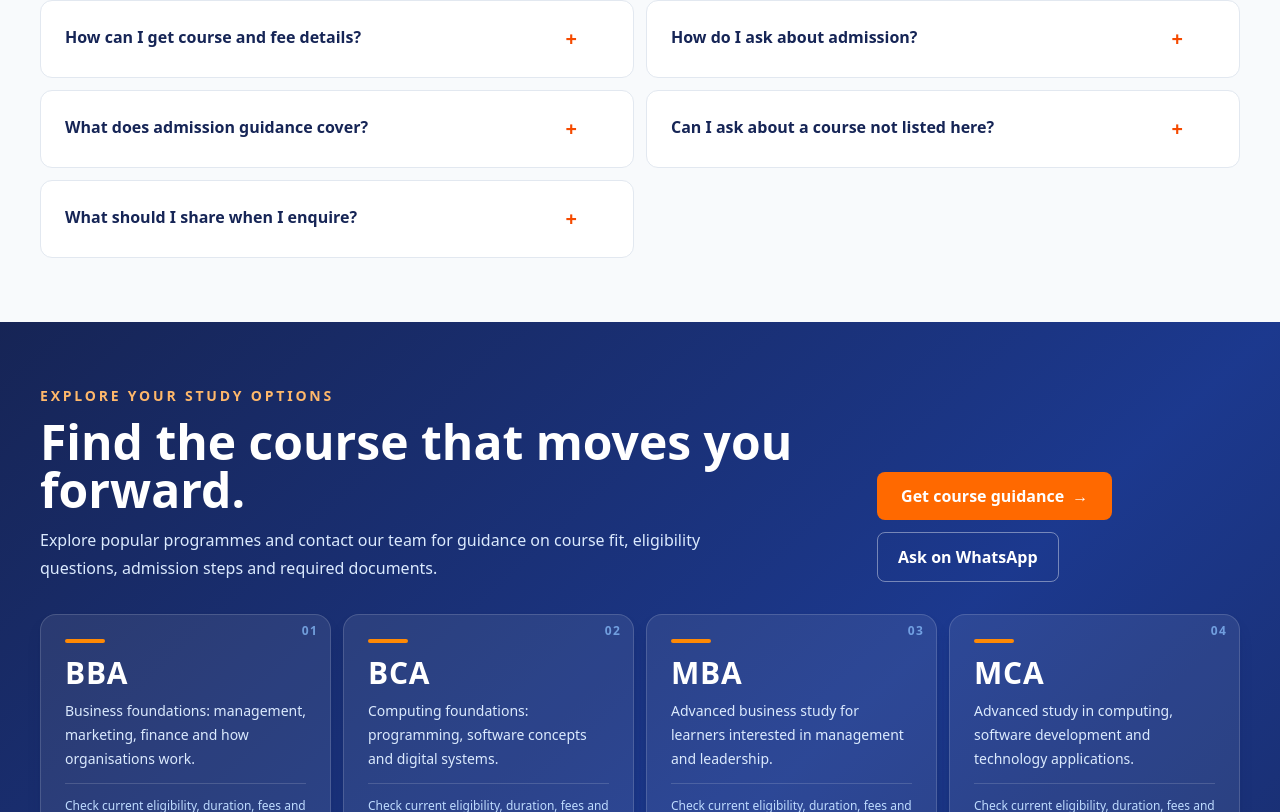
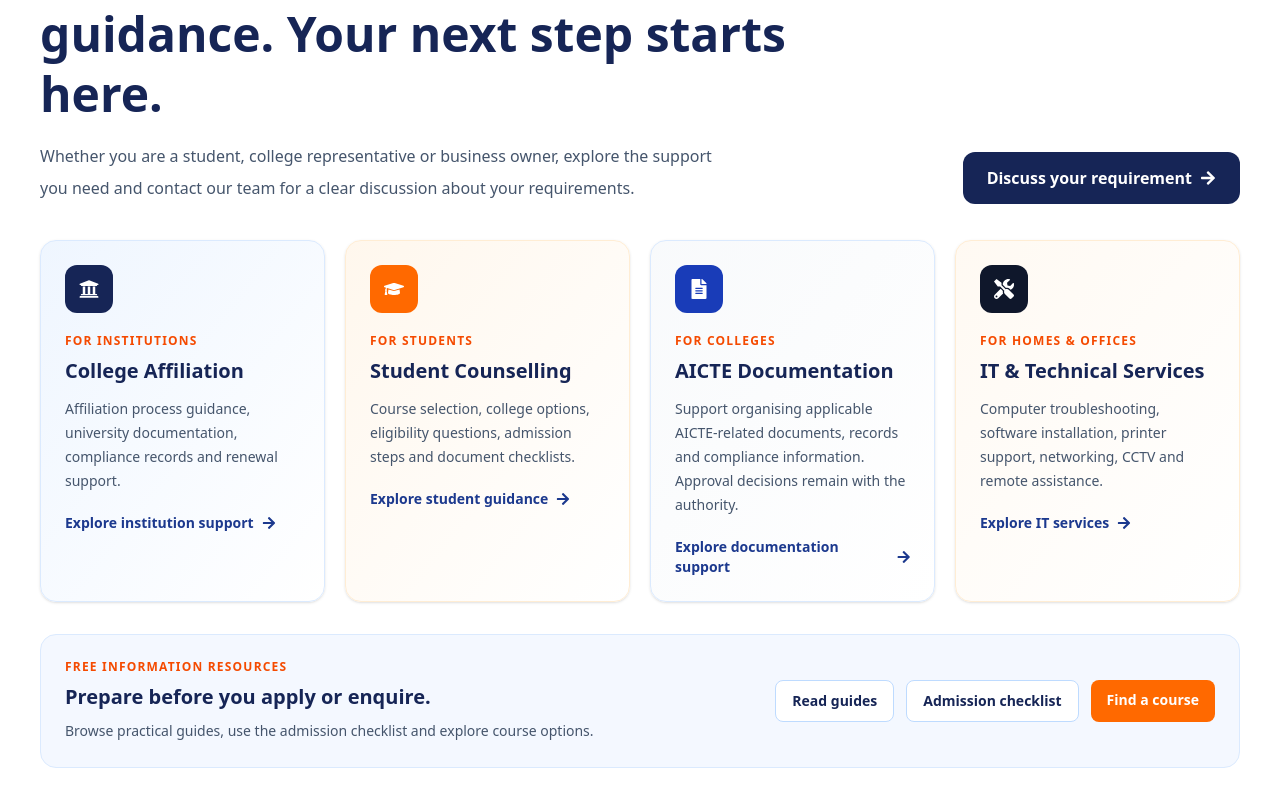
Before and after one commit to eyepek/EYEPEK, a React (Vite) app: page / in a window 1280 px wide. Shown: the part 8348-9160 px from the top of the page. Built offline with nearby package versions, Linux system fonts and the light colour scheme.

Commit message:
Add service discovery cards and free student resources

```diff
--- a/src/pages/HomePage.jsx
+++ b/src/pages/HomePage.jsx
@@ -459,6 +459,61 @@ const HomePage = () => {
       </div>
     </section>
 
+    <section id='explore-eyepek' className='bg-white'>
+      <div className='mx-auto max-w-7xl px-6 py-14 md:px-10 md:py-20'>
+        <div className='flex flex-col gap-5 md:flex-row md:items-end md:justify-between'>
+          <div className='max-w-3xl'>
+            <p className='text-sm font-extrabold uppercase tracking-[0.18em] text-orange-600'>{t('Explore what EYEPEK can do for you', 'जानें EYEPEK आपकी कैसे मदद कर सकता है')}</p>
+            <h2 className='mt-3 text-3xl font-black leading-tight text-blue-950 md:text-5xl'>{t('Practical services. Clear guidance. Your next step starts here.', 'उपयोगी सेवाएँ। स्पष्ट मार्गदर्शन। आपका अगला कदम यहीं से।')}</h2>
+            <p className='mt-4 max-w-2xl text-base leading-8 text-slate-600'>{t('Whether you are a student, college representative or business owner, explore the support you need and contact our team for a clear discussion about your requirements.', 'आप विद्यार्थी हों, कॉलेज प्रतिनिधि हों या व्यवसाय से जुड़े हों—अपनी ज़रूरत के अनुसार सेवा चुनें और हमारी टीम से बात करें।')}</p>
+          </div>
+          <a href='/contact' className='inline-flex shrink-0 items-center justify-center gap-2 rounded-xl bg-blue-950 px-6 py-3.5 font-bold text-white transition hover:bg-blue-800'>{t('Discuss your requirement', 'अपनी ज़रूरत बताएँ')} <FaArrowRight aria-hidden='true' /></a>
+        </div>
+        <div className='mt-9 grid gap-5 sm:grid-cols-2 lg:grid-cols-4'>
+          <a href='/services/business-support' className='group rounded-2xl border border-blue-100 bg-gradient-to-br from-blue-50 to-white p-6 shadow-sm transition hover:-translate-y-1 hover:shadow-xl'>
+            <span className='flex h-12 w-12 items-center justify-center rounded-xl bg-blue-950 text-xl text-white'><FaUniversity aria-hidden='true' /></span>
+            <p className='mt-5 text-xs font-extrabold uppercase tracking-widest text-orange-600'>{t('For institutions', 'संस्थानों के लिए')}</p>
+            <h3 className='mt-2 text-xl font-black text-blue-950'>{t('College Affiliation', 'कॉलेज संबद्धता')}</h3>
+            <p className='mt-3 text-sm leading-6 text-slate-600'>{t('Affiliation process guidance, university documentation, compliance records and renewal support.', 'संबद्धता प्रक्रिया, विश्वविद्यालय के दस्तावेज़, अनुपालन रिकॉर्ड और नवीनीकरण में मार्गदर्शन।')}</p>
+            <span className='mt-5 inline-flex items-center gap-2 text-sm font-bold text-blue-900 group-hover:text-orange-600'>{t('Explore institution support', 'संस्थान सहायता देखें')} <FaArrowRight aria-hidden='true' /></span>
+          </a>
+          <a href='/services/education' className='group rounded-2xl border border-orange-100 bg-gradient-to-br from-orange-50 to-white p-6 shadow-sm transition hover:-translate-y-1 hover:shadow-xl'>
+            <span className='flex h-12 w-12 items-center justify-center rounded-xl bg-orange-500 text-xl text-white'><FaGraduationCap aria-hidden='true' /></span>
+            <p className='mt-5 text-xs font-extrabold uppercase tracking-widest text-orange-600'>{t('For students', 'विद्यार्थियों के लिए')}</p>
+            <h3 className='mt-2 text-xl font-black text-blue-950'>{t('Student Counselling', 'विद्यार्थी काउंसलिंग')}</h3>
+            <p className='mt-3 text-sm leading-6 text-slate-600'>{t('Course selection, college options, eligibility questions, admission steps and document checklists.', 'कोर्स चयन, कॉलेज विकल्प, पात्रता संबंधी सवाल, प्रवेश प्रक्रिया और दस्तावेज़ चेकलिस्ट।')}</p>
+            <span className='mt-5 inline-flex items-center gap-2 text-sm font-bold text-blue-900 group-hover:text-orange-600'>{t('Explore student guidance', 'छात्र मार्गदर्शन देखें')} <FaArrowRight aria-hidden='true' /></span>
+          </a>
+          <a href='/services/business-support' className='group rounded-2xl border border-blue-100 bg-gradient-to-br from-slate-50 to-white p-6 shadow-sm transition hover:-translate-y-1 hover:shadow-xl'>
+            <span className='flex h-12 w-12 items-center justify-center rounded-xl bg-blue-800 text-xl text-white'><FaFileAlt aria-hidden='true' /></span>
+            <p className='mt-5 text-xs font-extrabold uppercase tracking-widest text-orange-600'>{t('For colleges', 'कॉलेजों के लिए')}</p>
+            <h3 className='mt-2 text-xl font-black text-blue-950'>{t('AICTE Documentation', 'AICTE दस्तावेज़ सहायता')}</h3>
+            <p className='mt-3 text-sm leading-6 text-slate-600'>{t('Support organising applicable AICTE-related documents, records and compliance information. Approval decisions remain with the authority.', 'जहाँ लागू हो AICTE से जुड़े दस्तावेज़, रिकॉर्ड और अनुपालन जानकारी व्यवस्थित करने में सहायता। मंज़ूरी का निर्णय प्राधिकरण करता है।')}</p>
+            <span className='mt-5 inline-flex items-center gap-2 text-sm font-bold text-blue-900 group-hover:text-orange-600'>{t('Explore documentation support', 'दस्तावेज़ सहायता देखें')} <FaArrowRight aria-hidden='true' /></span>
+          </a>
+          <a href='/services/it-support' className='group rounded-2xl border border-orange-100 bg-gradient-to-br from-orange-50/70 to-white p-6 shadow-sm transition hover:-translate-y-1 hover:shadow-xl'>
+            <span className='flex h-12 w-12 items-center justify-center rounded-xl bg-slate-900 text-xl text-white'><FaTools aria-hidden='true' /></span>
+            <p className='mt-5 text-xs font-extrabold uppercase tracking-widest text-orange-600'>{t('For homes & offices', 'घर और कार्यालयों के लिए')}</p>
+            <h3 className='mt-2 text-xl font-black text-blue-950'>{t('IT & Technical Services', 'IT और तकनीकी सेवाएँ')}</h3>
+            <p className='mt-3 text-sm leading-6 text-slate-600'>{t('Computer troubleshooting, software installation, printer support, networking, CCTV and remote assistance.', 'कंप्यूटर समस्या समाधान, सॉफ्टवेयर इंस्टॉलेशन, प्रिंटर, नेटवर्किंग, CCTV और रिमोट सहायता।')}</p>
+            <span className='mt-5 inline-flex items-center gap-2 text-sm font-bold text-blue-900 group-hover:text-orange-600'>{t('Explore IT services', 'IT सेवाएँ देखें')} <FaArrowRight aria-hidden='true' /></span>
+          </a>
+        </div>
+        <div className='mt-8 rounded-2xl border border-blue-100 bg-blue-50/70 p-6 md:flex md:items-center md:justify-between md:gap-8'>
+          <div>
+            <p className='text-xs font-extrabold uppercase tracking-widest text-orange-600'>{t('Free information resources', 'मुफ़्त जानकारी')}</p>
+            <h3 className='mt-2 text-xl font-black text-blue-950'>{t('Prepare before you apply or enquire.', 'आवेदन या पूछताछ से पहले तैयारी करें।')}</h3>
+            <p className='mt-2 text-sm leading-6 text-slate-600'>{t('Browse practical guides, use the admission checklist and explore course options.', 'उपयोगी गाइड पढ़ें, प्रवेश चेकलिस्ट देखें और कोर्स विकल्प जानें।')}</p>
+          </div>
+          <div className='mt-5 flex flex-wrap gap-3 md:mt-0'>
+            <a href='/guides' className='rounded-lg border border-blue-200 bg-white px-4 py-2.5 text-sm font-bold text-blue-950 hover:bg-blue-100'>{t('Read guides', 'गाइड पढ़ें')}</a>
+            <a href='/admission-checklist' className='rounded-lg border border-blue-200 bg-white px-4 py-2.5 text-sm font-bold text-blue-950 hover:bg-blue-100'>{t('Admission checklist', 'प्रवेश चेकलिस्ट')}</a>
+            <a href='/course-finder' className='rounded-lg bg-orange-500 px-4 py-2.5 text-sm font-bold text-white hover:bg-orange-600'>{t('Find a course', 'कोर्स खोजें')}</a>
+          </div>
+        </div>
+      </div>
+    </section>
+
     <section id='faq' className='bg-slate-50'>
       <div className='mx-auto max-w-7xl px-6 py-12 md:px-10 md:py-16'>
         <p className='text-sm font-bold uppercase tracking-[0.2em] text-red-600'>{t("Quick answers","आम सवालों के जवाब")}</p>
```
